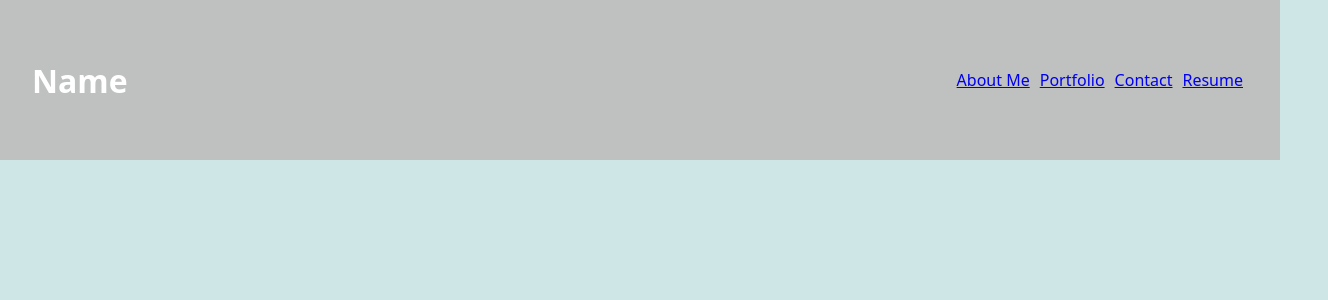
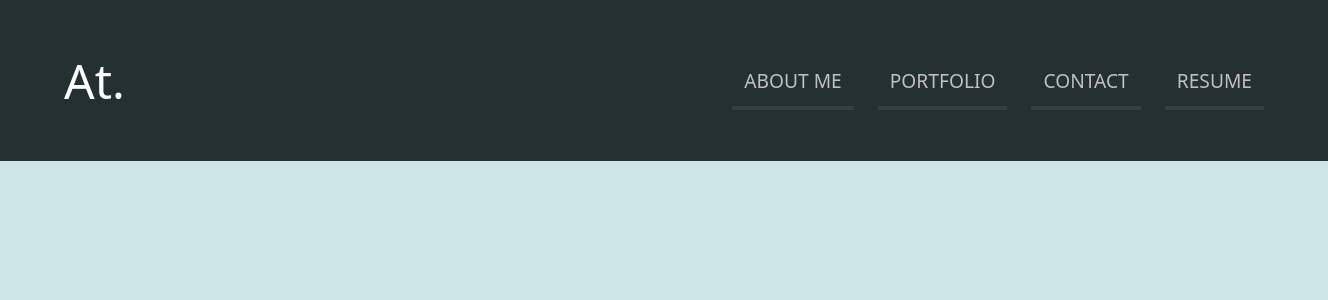
Before and after one commit to atrvvm/react-portfolio, a React (Vite) app in the folder Main/: page / in a window 1280 px wide. Shown: the top 300 px of the page, 1328 px wide, since content can reach past the window. Built offline with nearby package versions, Linux system fonts and the light colour scheme.

Commit message:
(feat) Style 'Header' and 'Nav' components

```diff
--- a/Main/package.json
+++ b/Main/package.json
@@ -11,6 +11,11 @@
     "preview": "vite preview"
   },
   "dependencies": {
+    "@fortawesome/fontawesome-svg-core": "^6.7.2",
+    "@fortawesome/free-brands-svg-icons": "^6.7.2",
+    "@fortawesome/react-fontawesome": "^0.2.2",
+    "animate.css": "^4.1.1",
+    "normalize.css": "^8.0.1",
     "react": "^18.2.0",
     "react-dom": "^18.2.0"
   },
--- a/Main/src/App.css
+++ /dev/null
@@ -1,28 +0,0 @@
-* {
-  box-sizing: border-box;
-  margin: 0;
-  padding: 0;
-  font-family: system-ui, -apple-system, BlinkMacSystemFont, 'Segoe UI', Roboto, Oxygen, Ubuntu, Cantarell, 'Open Sans', 'Helvetica Neue', sans-serif;
-}
-
-.header {
-  background-color: #BFC0C0;
-  height: 160px;
-  display: flex;
-  align-items: center;
-  justify-content: space-between;
-}
-
-.header h3 {
-  margin: 0;
-  padding: 32px;
-  text-align: left;
-  color: white;
-  font-size: 2rem;
-  align-items: stretch;
-}
-
-.main-header-menu {
-  display: flex;
-  padding: 32px;
-}
--- a/Main/src/App.jsx
+++ b/Main/src/App.jsx
@@ -1,9 +1,10 @@
-import Navigation from "./components/Navigation";
+/** @format */
+
 import Header from "./components/Header";
 
 function App() {
   return (
-    <div>
+    <div className="header-section">
       <Header />
     </div>
   );
--- a/Main/src/components/Header.jsx
+++ b/Main/src/components/Header.jsx
@@ -1,13 +1,13 @@
 /** @format */
 
-import "../App.css";
+import "../styles/App.css";
 import Navigation from "./Navigation";
 
 function Header() {
   return (
     <header className="header">
-      <h3>Name</h3>
       <div className="header-nav">
+        <h3>At.</h3>
         <Navigation />
       </div>
     </header>
--- a/Main/src/components/Navigation.jsx
+++ b/Main/src/components/Navigation.jsx
@@ -1,20 +1,20 @@
-export default function Navigation() {
-  const linkStyle = { border: '1px black', padding: '5px' };
-
+function Navigation() {
   return (
     <nav className="main-header-menu">
-        <div style={linkStyle}>
-          <a href="#">About Me</a>
-        </div>
-        <div style={linkStyle}>
-          <a href="#">Portfolio</a>
-        </div>
-        <div style={linkStyle}>
-          <a href="#">Contact</a>
-        </div>
-        <div style={linkStyle}>
-          <a href="#">Resume</a>
-        </div>
+      <div className="nav-link">
+      <a href="#">ABOUT ME</a>
+      </div>
+      <div className="nav-link">
+      <a href="#">PORTFOLIO</a>
+      </div>
+      <div className="nav-link">
+      <a href="#">CONTACT</a>
+      </div>
+      <div className="nav-link">
+      <a href="#">RESUME</a>
+      </div>
     </nav>
-  );
+  )
 }
+
+export default Navigation
--- a/Main/src/index.css
+++ /dev/null
@@ -1,4 +0,0 @@
-:root {
-    font-family: system-ui, -apple-system, BlinkMacSystemFont, 'Segoe UI', Roboto, Oxygen, Ubuntu, Cantarell, 'Open Sans', 'Helvetica Neue', sans-serif;
-    background-color: #CEE7E6;
-}
--- /dev/null
+++ b/Main/src/styles/App.css
@@ -0,0 +1,41 @@
+.header-section {
+  display: flex;
+  justify-content: center;
+  align-items: flex-start;
+  flex: 1 0 0;
+  padding-left:64px;
+  padding-right: 64px;
+  background-color: #253031;
+}
+
+.header {
+  display: flex;
+}
+
+.header-nav {
+  display: flex;
+  min-width: 1200px;
+  justify-content: space-between;
+  flex: 1 0 0;
+  align-self: stretch;
+  align-items: center;
+}
+
+.header h3 {
+  text-align: left;
+  color: white;
+  font-size: 3rem;
+  align-items: stretch;
+  font-weight: 500;
+}
+
+.header-nav {
+  display: flex;
+  align-items: center;
+}
+
+.main-header-menu {
+  display: flex;
+  height: fit-content;
+  gap: 24px;
+}
--- /dev/null
+++ b/Main/src/styles/index.css
@@ -0,0 +1,31 @@
+:root {
+    font-family: system-ui, -apple-system, BlinkMacSystemFont, 'Segoe UI', Roboto, Oxygen, Ubuntu, Cantarell, 'Open Sans', 'Helvetica Neue', sans-serif;
+    background-color: #CEE7E6;
+}
+
+body {
+    display: flex;
+    align-items: flex-start;
+    margin: 0;
+    overflow: hidden;
+}
+
+#root {
+    display: flex;
+    align-items: flex-start;
+    flex: 1 0 0;
+}
+
+a {
+    color: #BFC0C0;
+    font-size: 1.2em;
+    font-weight: 500;
+    text-decoration: inherit;
+    padding: 12px;
+    border-bottom: #7393962c solid 4px;
+}
+
+a:hover {
+    color: #C3F73A;
+    border-bottom: #C3F73A solid 4px;
+}
```
Also changed, not shown: Main/src/main.jsx (+7 -4 lines), 1 other file (tests, documents, lock files or other folders).
